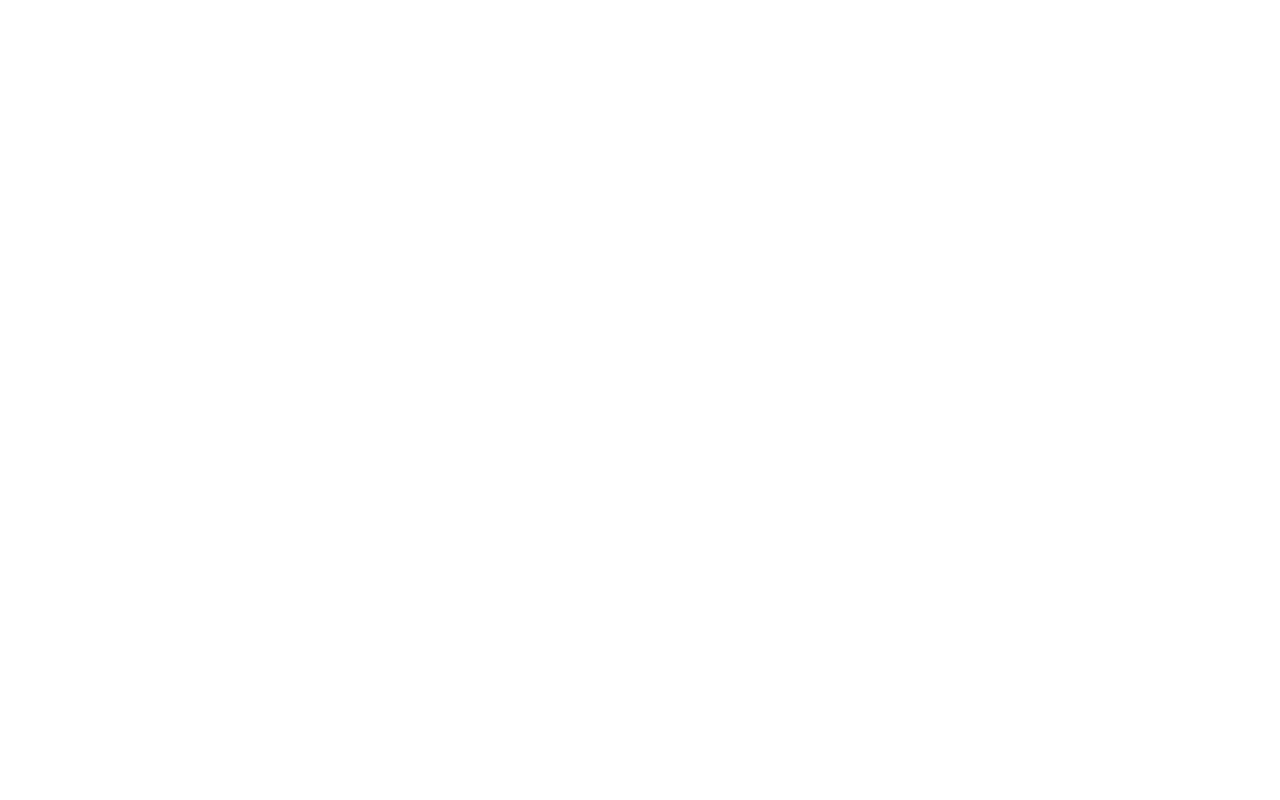
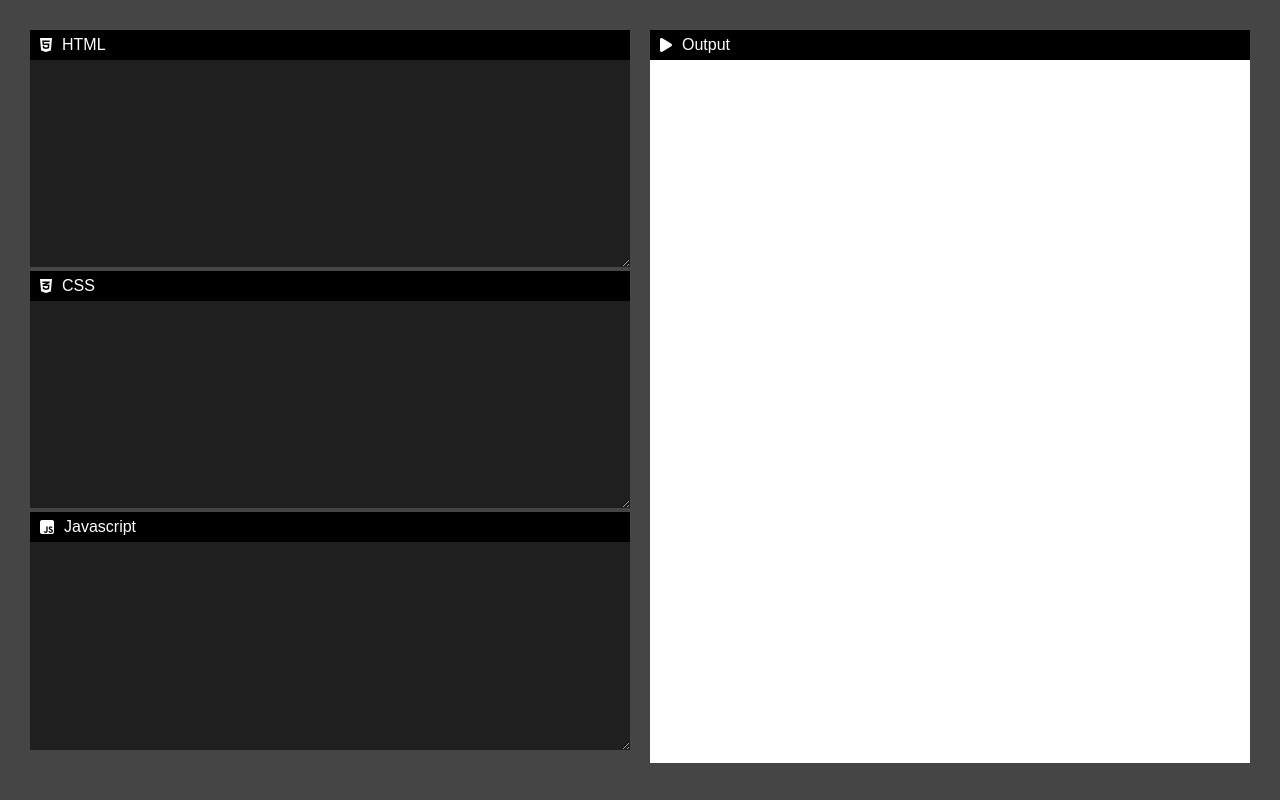
Before and after one commit to svandu/html-css-js-code-editor, a plain HTML site: page index.html in a window 1280 px wide. Drawn offline with Linux system fonts and the light colour scheme.

Commit message:
project done

```diff
--- a/index.html
+++ b/index.html
@@ -5,9 +5,26 @@
     <meta name="viewport" content="width=device-width, initial-scale=1.0">
     <title>Code Editor</title>
     <link rel="stylesheet" href="./style.css">
+    <script src="https://kit.fontawesome.com/de5c71c9a1.js" crossorigin="anonymous"></script>
 </head>
 <body>
 
+    <div class="container">
+        <div class="left">
+            <label><i class="fa-brands fa-html5"></i> HTML</label>
+            <textarea id="html-code" onkeyup = "run()"></textarea>
+
+            <label><i class="fa-brands fa-css3-alt"></i> CSS</label>
+            <textarea id="css-code" onkeyup = "run()"></textarea>
+
+            <label><i class="fa-brands fa-square-js"></i> Javascript</label>
+            <textarea id="js-code" onkeyup = "run()"></textarea>
+        </div>
+        <div class="right">
+            <label><i class="fa-solid fa-play"></i> Output</label>
+            <iframe id="output"></iframe>
+        </div>
+    </div>
 
     <script src="./script.js"></script>
 </body>
--- a/script.js
+++ b/script.js
@@ -0,0 +1,11 @@
+function run() {
+    const htmlCode = document.querySelector("#html-code").value;
+    const cssCode = document.querySelector("#css-code").value;
+    const jsCode = document.querySelector("#js-code").value;
+    const output = document.querySelector("#output");
+
+    output.contentDocument.body.innerHTML = htmlCode + "<style>" + cssCode + "</style>"
+    output.contentWindow.eval(jsCode);
+
+
+}
--- a/style.css
+++ b/style.css
@@ -6,4 +6,49 @@
 
 body {
     font-family: "Poppins", sans-serif;
+    background-color: #454545;
+    color: #fff;
 }
+
+.container {
+    width: 100vw;
+    height: 100vh;
+    padding: 20px;
+    display: flex;
+}
+
+.left, .right {
+    flex-basis: 50%;
+    padding: 10px;
+}
+
+textarea {
+    width: 100%;
+    height: 28%;
+    background: #1f1f1f;
+    color: #fff;
+    padding: 10px 20px;
+    border: 0;
+    outline: 0;
+    font-size: 18px;
+}
+
+iframe {
+    width: 100%;
+    height: 95%;
+    background-color: #fff;
+    border: 0;
+    outline: 0;
+}
+
+label i {
+    margin-right: 10px;
+    margin-left: 10px;
+}
+
+label {
+    display: flex;
+    align-items: center;
+    background-color: #000;
+    height: 30px;
+}
```
